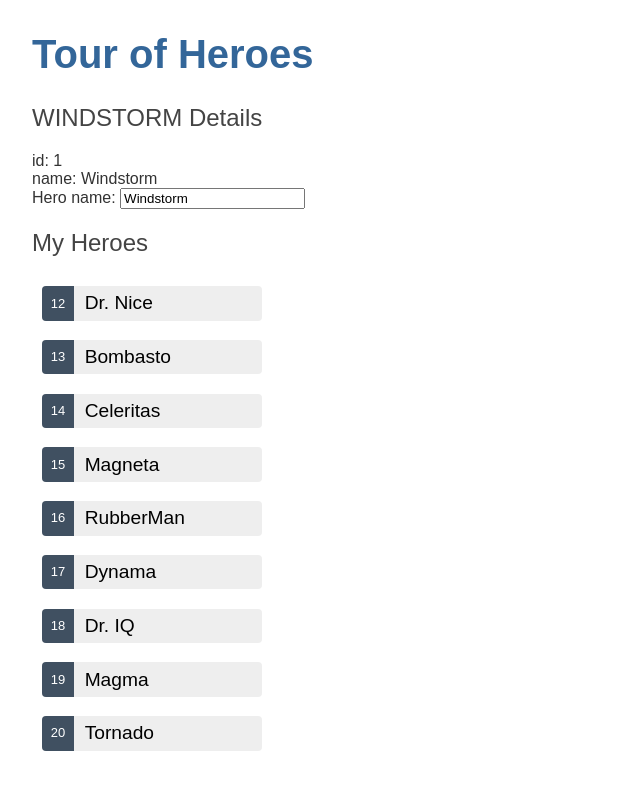
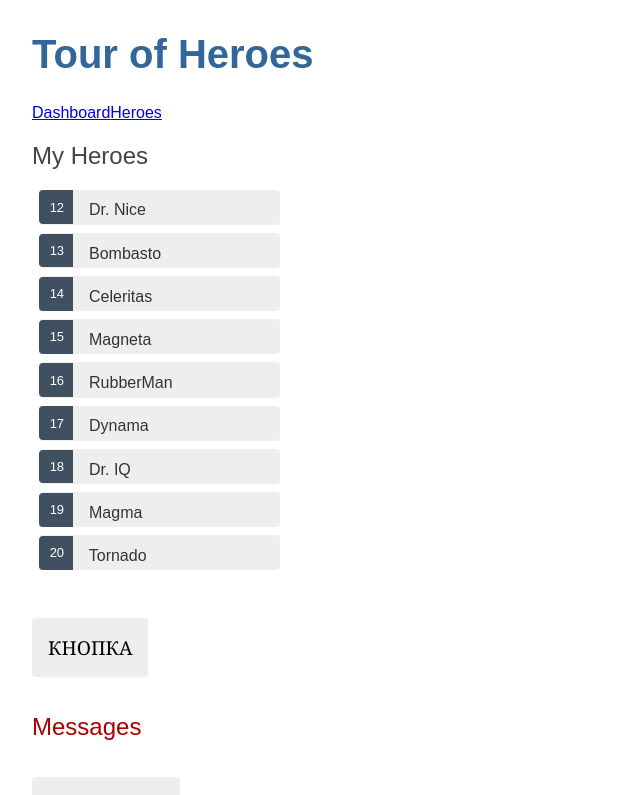
Before and after one commit to ililis/angular-hero-tutor, an Angular app: page /heroes in a window 1280 px wide. Shown: the top 795 px of the page, without its empty margins (0-640 px from the left). Built offline with nearby package versions, Linux system fonts and the light colour scheme.

Commit message:
7 files modified, 4 added

```diff
--- a/src/app/app-routing.module.ts
+++ b/src/app/app-routing.module.ts
@@ -1,8 +1,15 @@
 import { NgModule } from '@angular/core';
 import { RouterModule, Routes } from '@angular/router';
 import { HeroesComponent } from './heroes/heroes.component';
+import { DashboardComponent } from './dashboard/dashboard.component';
+import { HeroDetailComponent } from './hero-detail/hero-detail.component';
 
-const routes: Routes = [{ path: 'heroes', component: HeroesComponent }];
+const routes: Routes = [
+  { path: '', redirectTo: '/dashboard', pathMatch: 'full' },
+  { path: 'dashboard', component: DashboardComponent },
+  { path: 'detail/:id', component: HeroDetailComponent },
+  { path: 'heroes', component: HeroesComponent },
+];
 
 @NgModule({
   imports: [RouterModule.forRoot(routes)],
--- a/src/app/app.component.html
+++ b/src/app/app.component.html
@@ -1,4 +1,8 @@
 <h1>{{ title }}</h1>
+<nav>
+  <a routerLink="/dashboard">Dashboard</a>
+  <a routerLink="/heroes">Heroes</a>
+</nav>
 <router-outlet></router-outlet>
 <button onclick="">КНОПКА</button>
 <app-messages></app-messages>
--- a/src/app/app.module.ts
+++ b/src/app/app.module.ts
@@ -7,9 +7,10 @@
 import { HeroDetailComponent } from './hero-detail/hero-detail.component';
 import { MessagesComponent } from './messages/messages.component';
 import { AppRoutingModule } from './app-routing.module';
+import { DashboardComponent } from './dashboard/dashboard.component';
 
 @NgModule({
-  declarations: [AppComponent, HeroesComponent, HeroDetailComponent, MessagesComponent],
+  declarations: [AppComponent, HeroesComponent, HeroDetailComponent, MessagesComponent, DashboardComponent],
   imports: [BrowserModule, FormsModule, AppRoutingModule],
   providers: [],
   bootstrap: [AppComponent],
--- /dev/null
+++ b/src/app/dashboard/dashboard.component.css
@@ -0,0 +1,50 @@
+/* DashboardComponent's private CSS styles */
+
+h2 {
+  text-align: center;
+}
+
+.heroes-menu {
+  padding: 0;
+  margin: auto;
+  max-width: 1000px;
+
+  /* flexbox */
+  display: flex;
+  flex-direction: row;
+  flex-wrap: wrap;
+  justify-content: space-around;
+  align-content: flex-start;
+  align-items: flex-start;
+}
+
+a {
+  background-color: #3f525c;
+  border-radius: 2px;
+  padding: 1rem;
+  font-size: 1.2rem;
+  text-decoration: none;
+  display: inline-block;
+  color: #fff;
+  text-align: center;
+  width: 100%;
+  min-width: 70px;
+  margin: 0.5rem auto;
+  box-sizing: border-box;
+
+  /* flexbox */
+  order: 0;
+  flex: 0 1 auto;
+  align-self: auto;
+}
+
+@media (min-width: 600px) {
+  a {
+    width: 18%;
+    box-sizing: content-box;
+  }
+}
+
+a:hover {
+  background-color: #000;
+}
--- /dev/null
+++ b/src/app/dashboard/dashboard.component.html
@@ -0,0 +1,6 @@
+<h2>Top Heroes</h2>
+<div class="heroes-menu">
+  <a *ngFor="let hero of heroes" routerLink="/detail/{{ hero.id }}">
+    {{ hero.name }}
+  </a>
+</div>
--- /dev/null
+++ b/src/app/dashboard/dashboard.component.ts
@@ -0,0 +1,24 @@
+import { Component, OnInit } from '@angular/core';
+import { Hero } from '../hero';
+import { HeroService } from '../hero.service';
+
+@Component({
+  selector: 'app-dashboard',
+  templateUrl: './dashboard.component.html',
+  styleUrls: ['./dashboard.component.css'],
+})
+export class DashboardComponent implements OnInit {
+  heroes: Hero[] = [];
+
+  constructor(private heroService: HeroService) {}
+
+  ngOnInit(): void {
+    this.getHeroes();
+  }
+
+  getHeroes(): void {
+    this.heroService
+      .getHeroes()
+      .subscribe((heroes) => (this.heroes = heroes.slice(0, 4)));
+  }
+}
--- a/src/app/hero-detail/hero-detail.component.ts
+++ b/src/app/hero-detail/hero-detail.component.ts
@@ -1,5 +1,9 @@
 import { Component, OnInit, Input } from '@angular/core';
 import { Hero } from '../hero';
+import { ActivatedRoute } from '@angular/router';
+import { Location } from '@angular/common';
+
+import { HeroService } from '../hero.service';
 
 @Component({
   selector: 'app-hero-detail',
@@ -8,4 +12,9 @@
 })
 export class HeroDetailComponent {
   @Input() hero?: Hero;
+  constructor(
+    private route: ActivatedRoute,
+    private heroService: HeroService,
+    private location: Location
+  ) {}
 }
--- a/src/app/heroes/heroes.component.css
+++ b/src/app/heroes/heroes.component.css
@@ -5,49 +5,35 @@
   padding: 0;
   width: 15em;
 }
-
 .heroes li {
-  display: flex;
-  flex-direction: column;
+  position: relative;
+  cursor: pointer;
 }
 
-.heroes button {
-  cursor: pointer;
-  position: relative;
-  left: 0;
-  background-color: #eee;
-  margin: 0.5em;
-  padding: 0;
-  border-radius: 4px;
-  display: flex;
-  align-items: stretch;
-  height: 1.8em;
-}
-
-.heroes button:hover {
-  color: #2c3a41;
-  background-color: #e6e6e6;
+.heroes li:hover {
   left: 0.1em;
 }
 
-.heroes button:active {
+.heroes a {
+  color: #333;
+  text-decoration: none;
+  background-color: #eee;
+  margin: 0.5em;
+  padding: 0.3em 0;
+  height: 1.6em;
+  border-radius: 4px;
+  display: block;
+  width: 100%;
+}
+
+.heroes a:hover {
+  color: #2c3a41;
+  background-color: #e6e6e6;
+}
+
+.heroes a:active {
   background-color: #525252;
   color: #fafafa;
-}
-
-.heroes button.selected {
-  background-color: black;
-  color: white;
-}
-
-.heroes button.selected:hover {
-  background-color: #505050;
-  color: white;
-}
-
-.heroes button.selected:active {
-  background-color: black;
-  color: white;
 }
 
 .heroes .badge {
@@ -57,13 +43,12 @@
   padding: 0.8em 0.7em 0 0.7em;
   background-color: #405061;
   line-height: 1em;
+  position: relative;
+  left: -1px;
+  top: -4px;
+  height: 1.8em;
+  min-width: 16px;
+  text-align: right;
   margin-right: 0.8em;
   border-radius: 4px 0 0 4px;
 }
-
-.heroes .name {
-  align-self: center;
-}
-.herodetails {
-  padding: 1em;
-}
--- a/src/app/heroes/heroes.component.html
+++ b/src/app/heroes/heroes.component.html
@@ -1,56 +1,8 @@
-<h2>{{ singlehero.name | uppercase }} Details</h2>
-<div><span>id: </span>{{ singlehero.id }}</div>
-<div><span>name: </span>{{ singlehero.name }}</div>
-
-<div>
-  <label for="name">Hero name: </label>
-  <input id="name" [(ngModel)]="singlehero.name" placeholder="name" />
-</div>
-<!--
 <h2>My Heroes</h2>
-<ul class="heroes" *ngIf="singlehero.name == 'Windstorm'">
+<ul class="heroes">
   <li *ngFor="let hero of heroes">
-    <button
-      type="button"
-      (click)="onSelect(hero)"
-      [class.selected]="hero === selectedHero"
-    >
-      <span class="badge">{{ hero.id }}</span>
-      <span class="name">{{ hero.name }}</span>
-    </button>
-    <div class="herodetails" *ngIf="selectedHero && selectedHero == hero">
-      <h2>{{ selectedHero.name | uppercase }} Details</h2>
-      <div>id: {{ selectedHero.id }}</div>
-      <div>
-        <label for="hero-name">Hero name: </label>
-        <input
-          id="hero-name"
-          [(ngModel)]="selectedHero.name"
-          placeholder="name"
-        />
-      </div>
-    </div>
-  </li>
-</ul> -->
-<!--
-<div *ngFor="let hero of heroes; let i = index">
-  {{ i + 1 }} - {{ hero.name }}
-</div> -->
-
-<h2>My Heroes</h2>
-<ul class="heroes" *ngIf="singlehero.name == 'Windstorm'">
-  <li *ngFor="let hero of heroes">
-    <button
-      type="button"
-      (click)="onSelect(hero)"
-      [class.selected]="hero === selectedHero"
-    >
-      <span class="badge">{{ hero.id }}</span>
-      <span class="name">{{ hero.name }}</span>
-    </button>
-    <app-hero-detail
-      [hero]="selectedHero"
-      *ngIf="hero === selectedHero"
-    ></app-hero-detail>
+    <a routerLink="/detail/{{ hero.id }}">
+      <span class="badge">{{ hero.id }}</span> {{ hero.name }}
+    </a>
   </li>
 </ul>
--- a/src/app/heroes/heroes.component.ts
+++ b/src/app/heroes/heroes.component.ts
@@ -1,7 +1,6 @@
 import { Component } from '@angular/core';
 import { Hero } from '../hero';
 import { HeroService } from '../hero.service';
-import { MessageService } from '../message.service';
 
 @Component({
   selector: 'app-heroes',
@@ -9,39 +8,15 @@
   styleUrls: ['./heroes.component.css'],
 })
 export class HeroesComponent {
-  singlehero: Hero = {
-    id: 1,
-    name: 'Windstorm',
-  };
-  // nothero = 'what??';
+  heroes: Hero[] = [];
+
+  constructor(private heroService: HeroService) {}
 
   ngOnInit(): void {
-    // this.hero.name = "lalala"
     this.getHeroes();
-    console.log(this.singlehero.name);
   }
-
-  selectedHero?: Hero;
-
-  // heroes = HEROES;
-  heroes: Hero[] = [];
-
-  ngAfterContentChecked(): void {
-    // console.log(this.singlehero.name);
-  }
-
-  constructor(
-    private heroService: HeroService,
-    private messageService: MessageService
-  ) {}
 
   getHeroes(): void {
     this.heroService.getHeroes().subscribe((heroes) => (this.heroes = heroes));
   }
-
-  onSelect(hero: Hero): void {
-    this.selectedHero = hero;
-    this.messageService.add(`HeroesComponent: Selected hero id=${hero.id}`);
-    console.log(hero.name);
-  }
 }
```
Also changed, not shown: 1 other file (tests, documents, lock files or other folders).
